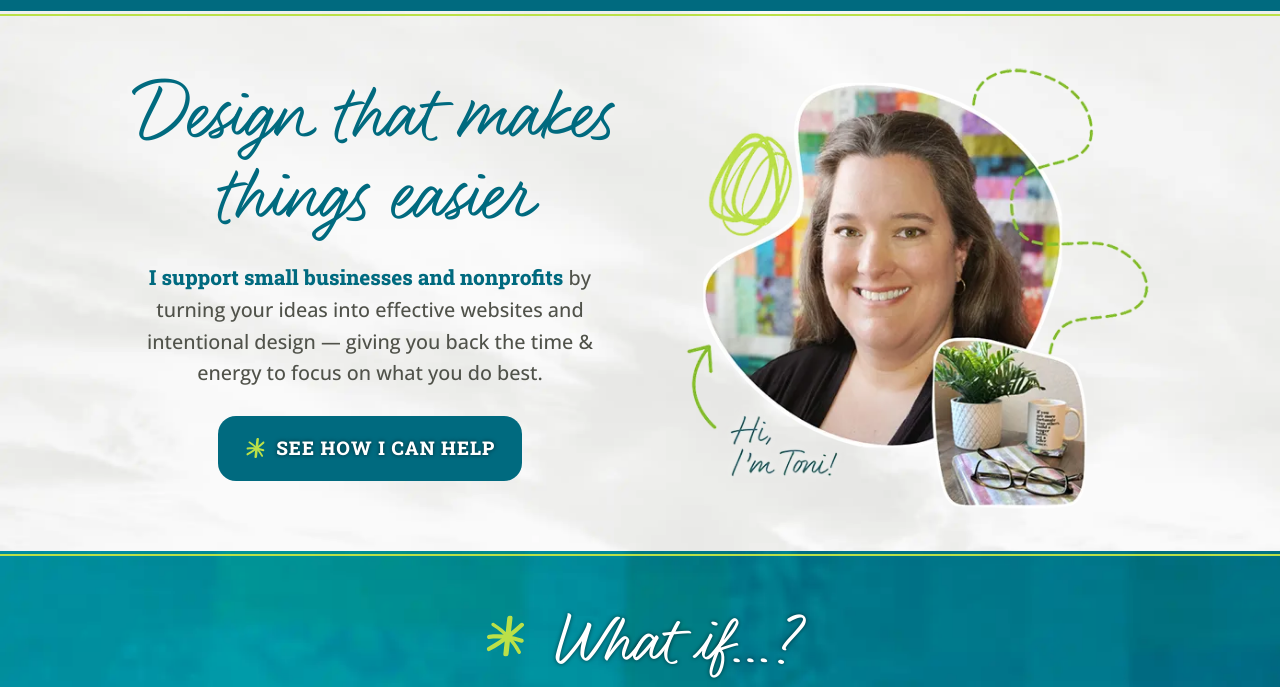
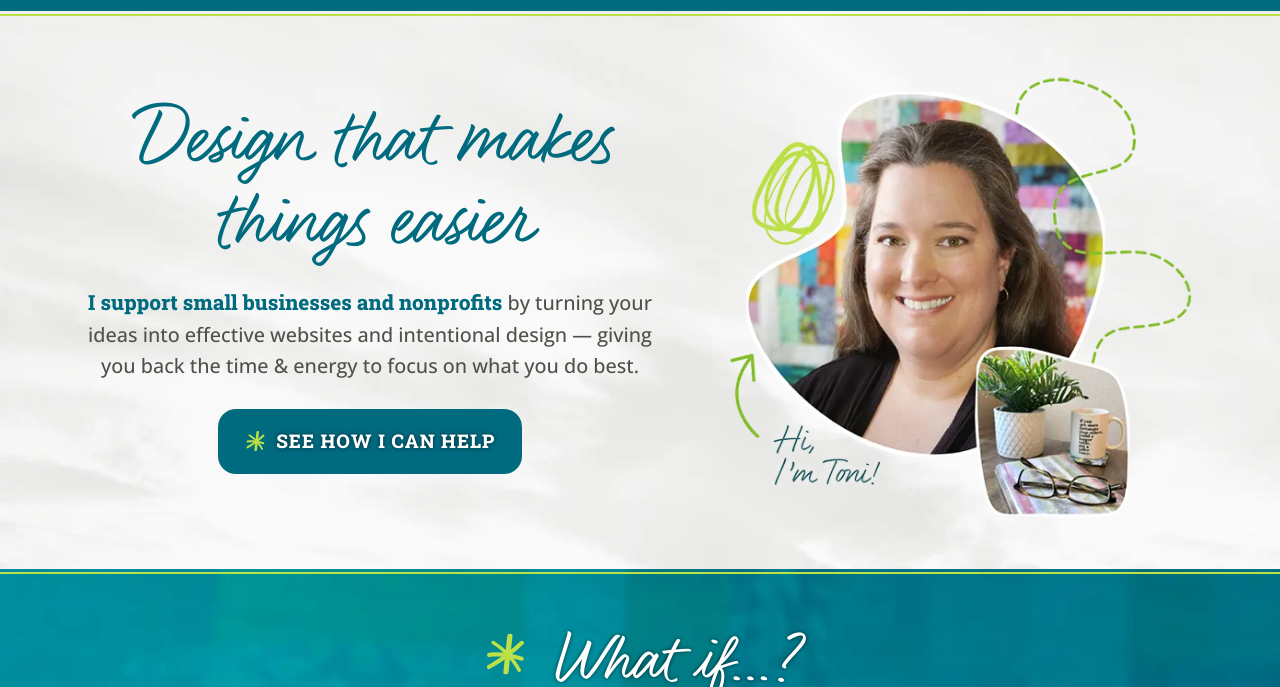
Before and after one commit to Ttesori/td-site, an Eleventy site: page src/index.html in a window 1280 px wide. Shown: the part 100-787 px from the top of the page. Built offline with nearby package versions, Linux system fonts and the light colour scheme; Eleventy itself is replaced by a stand-in of ours; files that its build step writes are made by us from their sources; what @11tyrocks/eleventy-plugin-lightningcss would draw is missing.

Commit message:
CLS work

```diff
--- a/src/css/includes/components/_hero.css
+++ b/src/css/includes/components/_hero.css
@@ -87,13 +87,16 @@
 @media (min-width: 1024px) {
   .hero {
     padding: var(--space-2) var(--space-8);
-    min-height: 30rem;
+    min-height: 31rem;
   }
   .hero .container {
-    min-height: 29rem;
+    min-height: 30rem;
   }
   .hero__headline {
     font-size: 3.5rem;
+  }
+  .hero__text {
+    max-width: 100%;
   }
   .hero__copy {
     font-size: 1.1rem;
```
